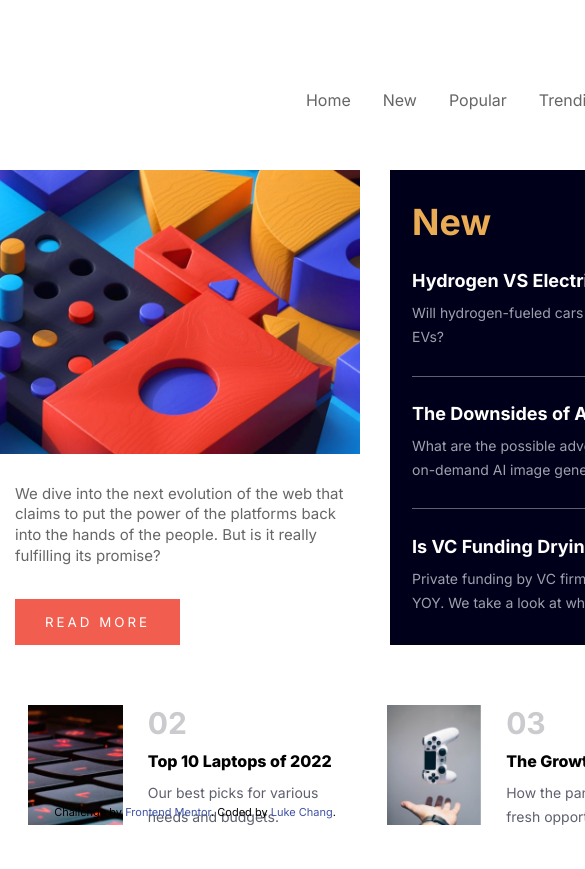
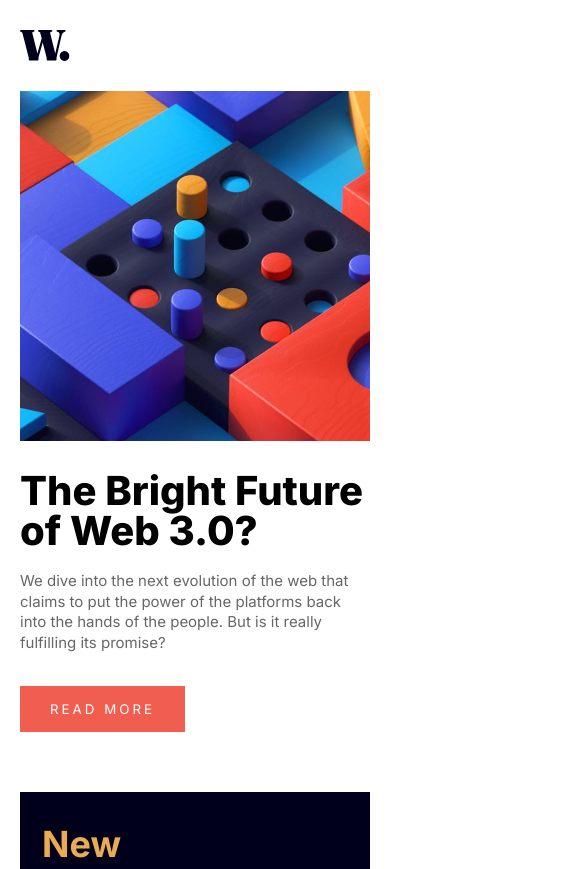
Before and after one commit to lukechang24/news-homepage, a plain HTML site: page index.html in a window 390 px wide. Shown: the top 869 px of the page, 585 px wide, since content can reach past the window. Before the commit the page ends 844 px from the top, so only its background shows below. Drawn offline with Linux system fonts and the light colour scheme.

Commit message:
finished adding media queries for mobile responsiveness

```diff
--- a/index.html
+++ b/index.html
@@ -57,7 +57,7 @@
   How the pandemic has sparked fresh opportunities.
 -->
   <header class="header">
-    <img src="./assets/images/logo.svg">
+    <img class="logo" src="./assets/images/logo.svg">
     <nav class="nav">
       <a class="nav__link" href="">Home</a>
       <a class="nav__link" href="">New</a>
@@ -68,7 +68,7 @@
   </header>
   <main class="grid">
     <section class="main">
-      <img src="./assets/images/image-web-3-desktop.jpg">
+      <img class="main__image" src="./assets/images/image-web-3-desktop.jpg">
       <div class="main-wrapper">
         <h3 class="main__title">The Bright Future of Web 3.0?</h3>
         <div class="description-wrapper">
@@ -101,7 +101,7 @@
         </div>
         <section class="ranking-content-wrapper">
           <h4 class="ranking__number">01</h4>
-          <h5 class="ranking__title">Reviving Retro PCs</h5>
+          <h5 class="ranking__title"><a href="">Reviving Retro PCs</a></h5>
           <p class="ranking__description">What happens when old PCs are given modern upgrades?</p>
         </section>
       </div>
@@ -111,7 +111,7 @@
         </div>
         <section class="ranking-content-wrapper">
           <h4 class="ranking__number">02</h4>
-          <h5 class="ranking__title">Top 10 Laptops of 2022</h5>
+          <h5 class="ranking__title"><a href="">Top 10 Laptops of 2022</a></h5>
           <p class="ranking__description">Our best picks for various needs and budgets.</p>
         </section>
       </div>
@@ -121,7 +121,7 @@
         </div>
         <section class="ranking-content-wrapper">
           <h4 class="ranking__number">03</h4>
-          <h5 class="ranking__title">The Growth of Gaming</h5>
+          <h5 class="ranking__title"><a href="">The Growth of Gaming</a></h5>
           <p class="ranking__description">How the pandemic has sparked fresh opportunities.</p>
         </section>
       </div>
--- a/styles.css
+++ b/styles.css
@@ -3,6 +3,11 @@
   padding: 0;
   margin: 0;
   box-sizing: border-box;
+
+}
+
+:root {
+  --main-orange: hsl(35, 77%, 62%);
 }
 
 a {
@@ -10,8 +15,13 @@ a {
   color: unset;
 }
 
+a:hover {
+  color: var(--main-orange);
+}
+
 body {
   all: unset;
+  position: relative;
   width: 100vw;
   min-height: 100vh;
   display: flex;
@@ -42,13 +52,15 @@ body {
   width: 1050px;
   display: grid;
   grid-template-columns: repeat(3, 1fr);
-  grid-template-rows: 1fr;
+  grid-template-areas:
+    "main     main    aside"
+    "ranking ranking ranking";
   grid-column-gap: 30px;
   grid-row-gap: 60px;
 }
 
 .main {
-  grid-area: 1 / 1 / 1 / 3;
+  grid-area: main;
   display: flex;
   flex-direction: column;
 
@@ -96,7 +108,7 @@ body {
 }
 
 .new {
-  grid-area: 1 / 3 / 1 / 4;
+  grid-area: aside;
   display: flex;
   flex-direction: column;
   justify-content: space-between;
@@ -105,7 +117,7 @@ body {
 }
 
 .new__tag {
-  color: hsl(35, 77%, 62%);
+  color: var(--main-orange);
   font-size: 36px;
 }
 
@@ -113,10 +125,6 @@ body {
   color: white;
   font-size: 18px;
   margin-bottom: 10px;
-}
-
-.new__title:hover {
-  color: hsl(35, 77%, 62%);
 }
 
 .new__description {
@@ -132,10 +140,10 @@ body {
 }
 
 .ranking {
-  /* grid-area: 2 / 1 / 2 / 4; */
-  grid-column: 1 / 4;
+  grid-area: ranking;
   display: flex;
   gap: 25px;
+  margin-bottom: 50px;
 }
 
 .ranking-wrapper {
@@ -176,3 +184,65 @@ body {
   font-size: 14px;
   line-height: 1.5rem;
 }
+
+@media only screen and (max-width: 400px) {
+  .body {
+    width: 375px;
+  }
+  .grid {
+    width: 350px;
+    grid-template-columns: repeat(1, 1fr);
+    grid-template-rows: auto;
+    grid-template-areas:
+    "main"
+    "aside"
+    "ranking";
+  }
+
+  .header {
+    width: 350px;
+    margin: 30px 0;
+  }
+
+  .logo {
+    width: 50px;
+  }
+
+  .nav__link {
+    display: none;
+  }
+
+  .main {
+    width: 350px;
+    align-items: center;
+  }
+
+  .main-wrapper {
+    flex-direction: column;
+  }
+
+  .main__title {
+    font-size: 2.5rem;
+    line-height: 2.5rem;
+    margin-bottom: 20px;
+  }
+
+  .main__image {
+    width: 350px;
+    height: 350px;
+    object-fit: cover;
+  }
+
+  .new__tag {
+    margin-bottom: 25px;
+  }
+
+  .line-break {
+    margin: 25px 0;
+  }
+
+  .ranking {
+    flex-direction: column;
+  }
+
+}
```
